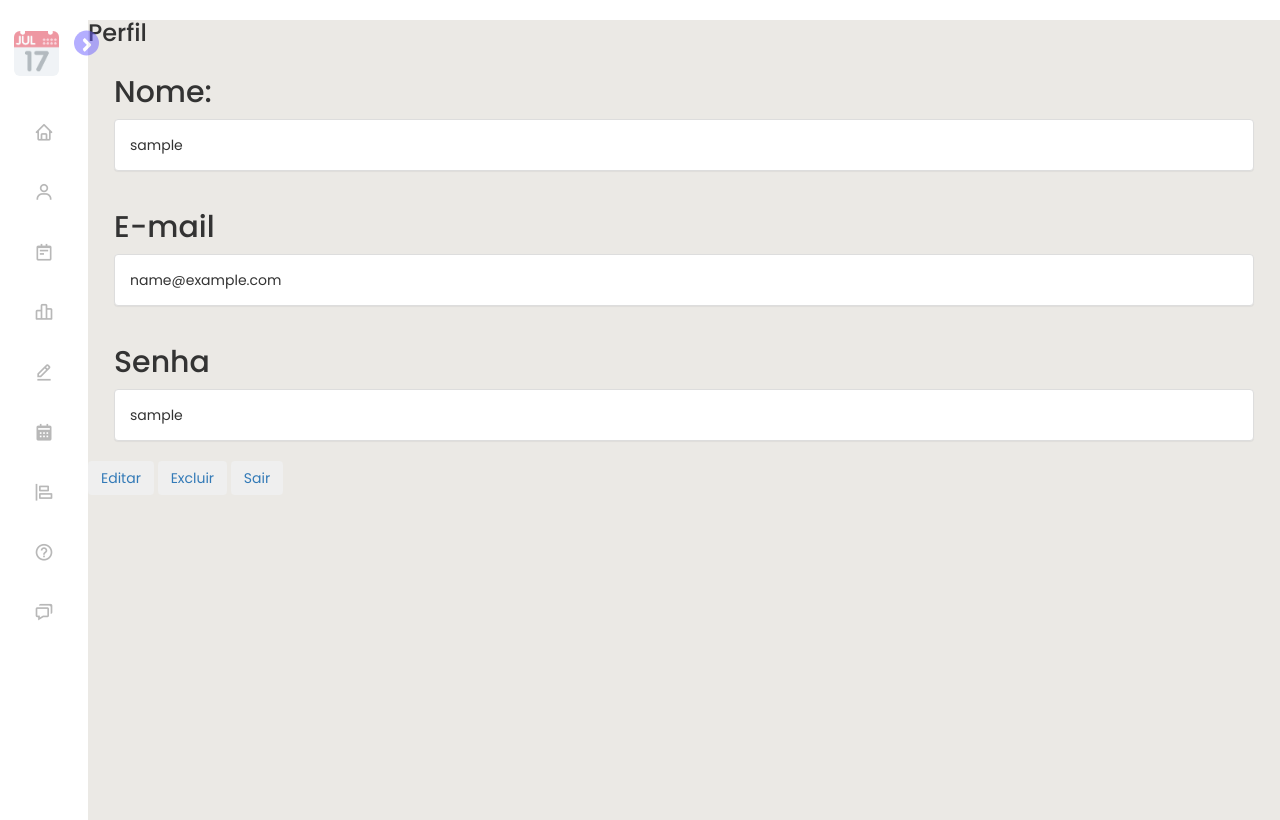
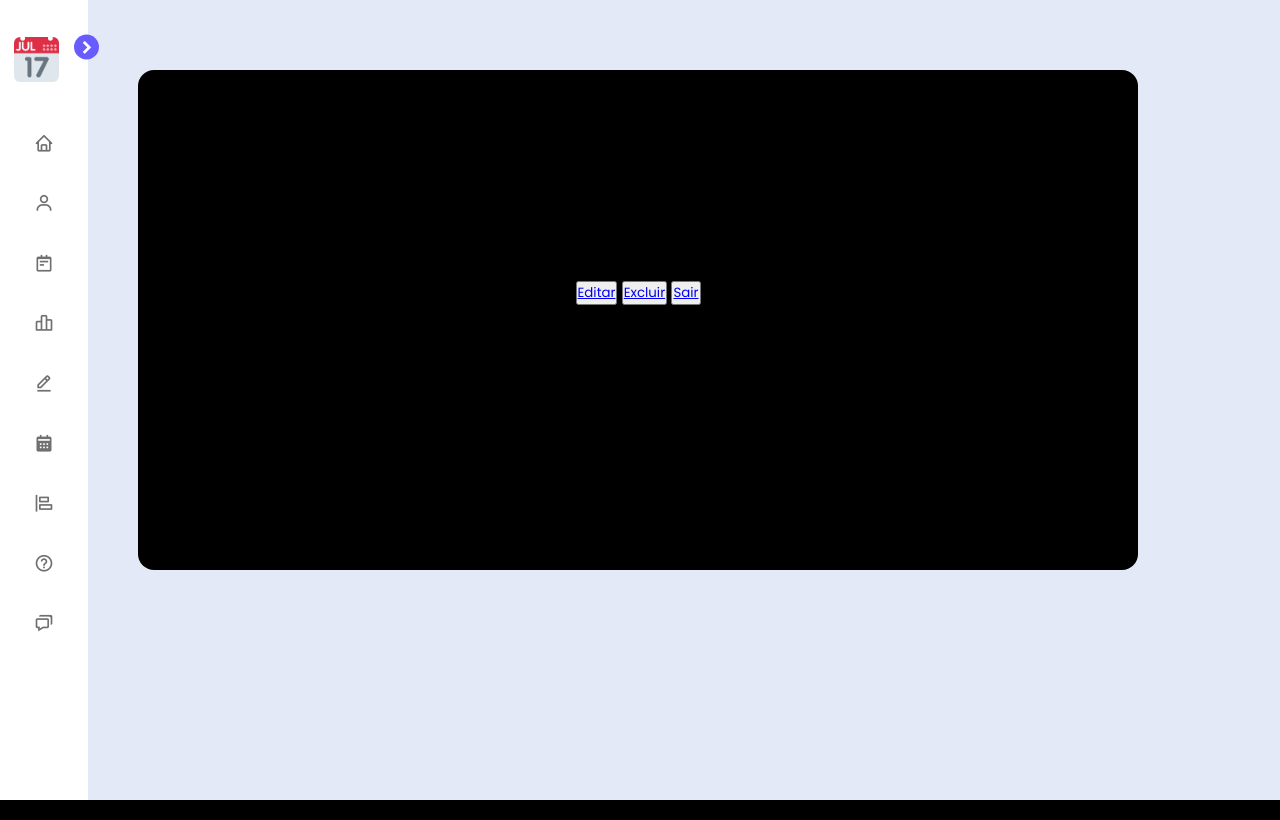
Before and after one commit to FernandaGiacobbo/P--PUM, a PHP site: page /usuarioPerfil.php in a window 1280 px wide. Run offline with PHP 8.4, Linux system fonts and the light colour scheme; the visitor is signed in with stand-in values (Sample User, id 1).

Commit message:
mudanças na página de perfil

```diff
--- /dev/null
+++ b/usuarioPerfil.css
@@ -0,0 +1,19 @@
+.home{
+    padding: 50px;
+    height: 100vh;
+    position: relative;
+    justify-content: center;
+    text-align: center;
+
+    left: 250px;
+    width: calc(100% - 250px);
+    transition: var(--tran-05);
+}
+
+.informacoes{
+    height: 500px;
+    width: 1000px;
+    background-color: black;
+    border-radius: 1em;
+    margin-top: 20px;
+}
--- a/usuarioPerfil.php
+++ b/usuarioPerfil.php
@@ -20,8 +20,7 @@ include 'header.php';
   <title>Perfil</title>
   <meta charset="utf-8">
   <meta name="viewport" content="width=device-width, initial-scale=1">
-  <link rel="stylesheet" href="https://maxcdn.bootstrapcdn.com/bootstrap/3.4.1/css/bootstrap.min.css">
-  <link rel="stylesheet" href="main.css">
+  <link rel="stylesheet" href="usuarioPerfil.css">
 
 
 </head>
@@ -30,11 +29,13 @@ include 'header.php';
 
 <section class="home">
 
-        <h3>Perfil</h3>
+        <section class="informacoes">
+            <div class="infos">
+            <h3 class="titulo">Perfil</h3>
                 <div class="container">
                     <h2>Nome:</h2>
                     <div class="panel panel-default">
-                <div class="panel-body"><?php echo $logado;?></div>
+                    <div class="panel-body"><?php echo $logado;?>
                     </div>
                     </div>
 
@@ -56,6 +57,9 @@ include 'header.php';
                 <button type="submit" class="btn" id="Excluir" name="Excluir"><a href="usuarioExcluir.php">Excluir</a></button>
                 <button type="submit" class="btn" id="Excluir" name="Excluir"><a href="sairsession.php">Sair</a></button>
 
+            </div>
+
+            </section>
             </section>
 
 
```
Also changed, not shown: header.css (line endings or trailing spaces). Lines whose indentation alone changed are shown as unchanged.
